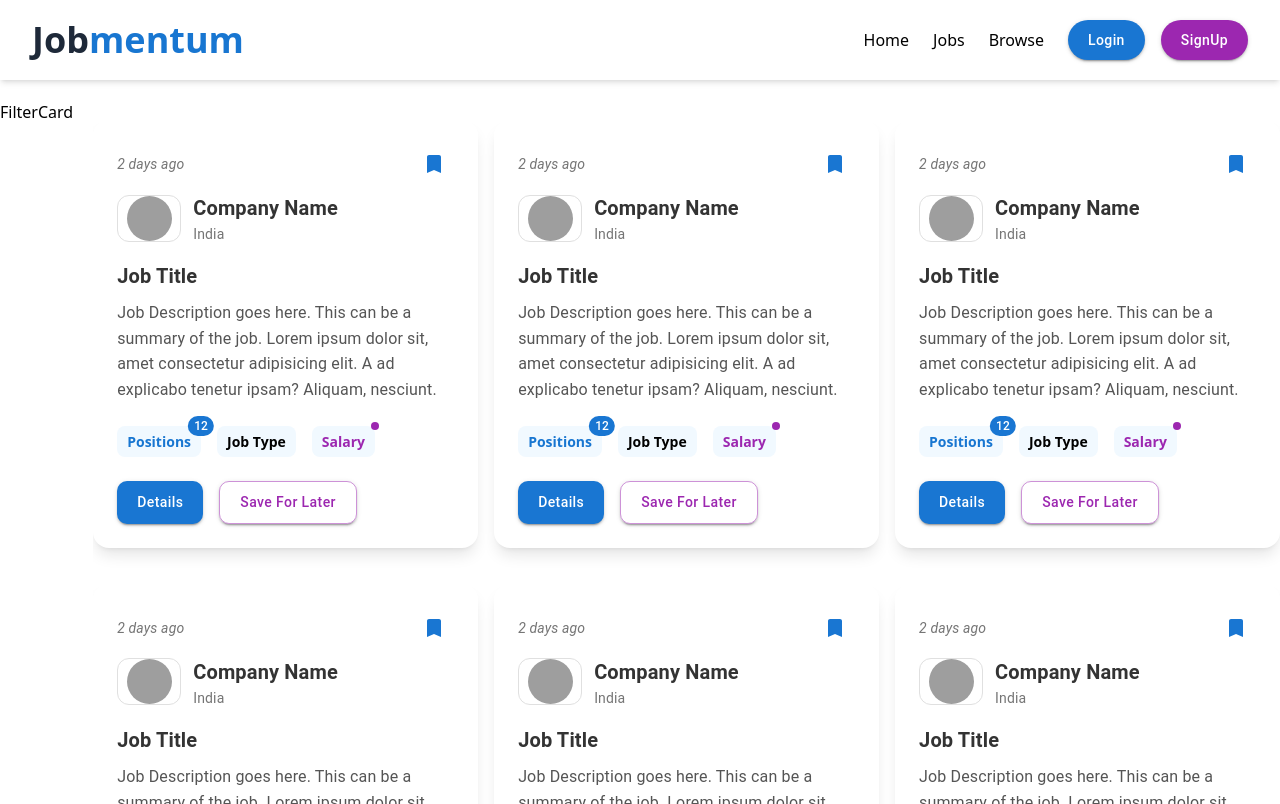
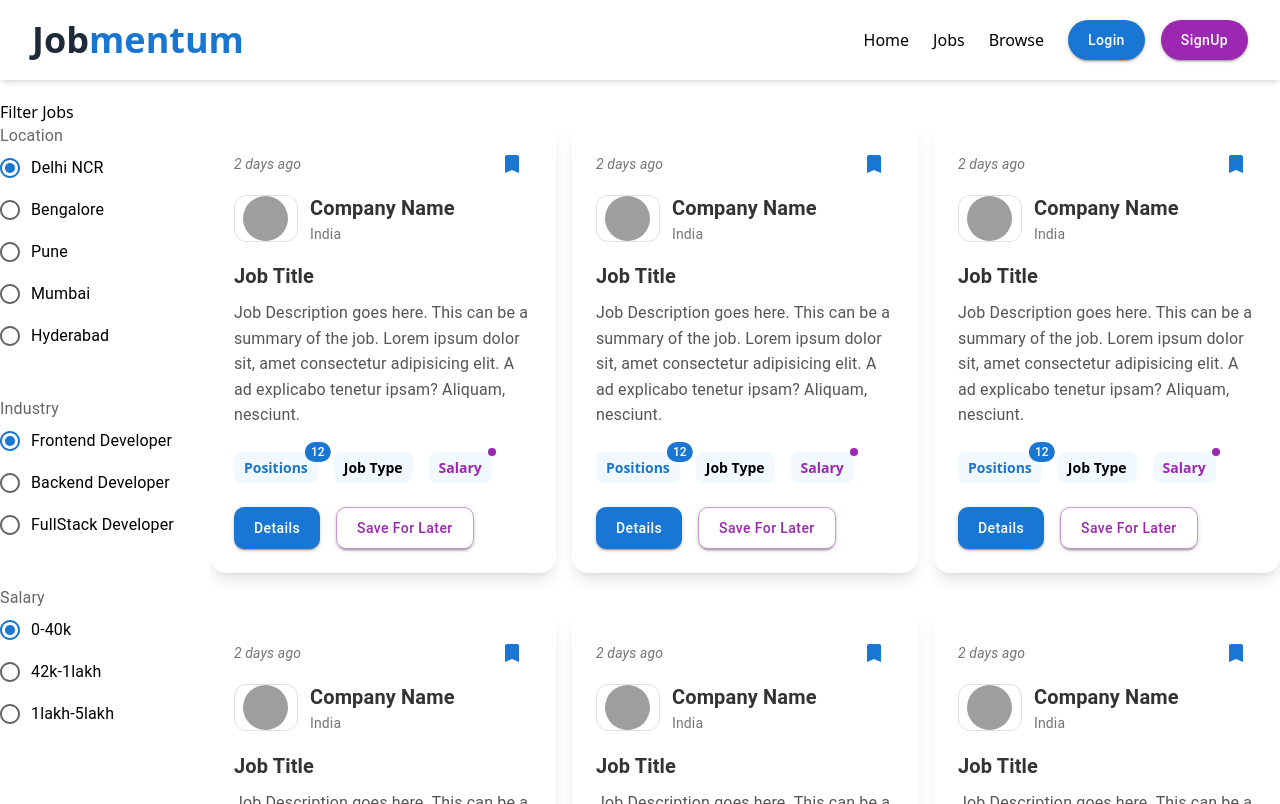
Before and after one commit to ArjunDivraniya/job_portal, a React (Vite) app in the folder frontend/: page /jobs in a window 1280 px wide. Built offline with nearby package versions, Linux system fonts and the light colour scheme; grey boxes are pictures that could not be loaded.

Commit message:
Added FilterCard component with Location, Industry, and Salary filters and added auto scroll effect for buttons using setInterval in the Carousel

```diff
--- a/frontend/src/components/CategoryCarousel.jsx
+++ b/frontend/src/components/CategoryCarousel.jsx
@@ -1,4 +1,4 @@
-import React, { useState, useRef } from "react";
+import React, { useState, useRef, useEffect } from "react";
 import { Button, IconButton, Box } from "@mui/material";
 import { ArrowBack, ArrowForward } from "@mui/icons-material";
 
@@ -39,6 +39,26 @@ const Carousel = () => {
   const getVisibleItems = () => {
     return category.slice(visibleStartIndex, visibleStartIndex + visibleCount);
   };
+
+  // Infinite scrolling effect by looping through categories
+  useEffect(() => {
+    const interval = setInterval(() => {
+      handleScroll("right"); // Scroll to the right every 3 seconds
+    }, 3000); // 3000ms = 3 seconds
+
+    return () => clearInterval(interval); // Clean up the interval on component unmount
+  }, [visibleStartIndex]);
+
+  // Infinite loop logic when we reach the end
+  const handleItemMovement = () => {
+    if (visibleStartIndex === category.length - visibleCount) {
+      setVisibleStartIndex(0);
+    }
+  };
+
+  useEffect(() => {
+    handleItemMovement();
+  }, [visibleStartIndex]);
 
   return (
     <Box
--- a/frontend/src/components/FilterCard.jsx
+++ b/frontend/src/components/FilterCard.jsx
@@ -1,11 +1,53 @@
-import React from 'react'
+import React from 'react';
+import Radio from '@mui/material/Radio';
+import RadioGroup from '@mui/material/RadioGroup';
+import FormControlLabel from '@mui/material/FormControlLabel';
+import FormControl from '@mui/material/FormControl';
+import FormLabel from '@mui/material/FormLabel';
+import { Box } from '@mui/material';  // Import Box component for layout
+
+const filterData = [
+  {
+    filterType: "Location",
+    arrya: ["Delhi NCR", "Bengalore", "Pune", "Mumbai", "Hyderabad"]
+  },
+  {
+    filterType: "Industry",
+    arrya: ["Frontend Developer", "Backend Developer", "FullStack Developer"]
+  },
+  {
+    filterType: "Salary",
+    arrya: ["0-40k", "42k-1lakh", "1lakh-5lakh"]
+  }
+];
 
 function FilterCard() {
   return (
     <div>
-      FilterCard
+      <h1>Filter Jobs</h1>
+      <Box sx={{ display: 'flex', flexDirection: 'column', gap: 3 }}>
+        {filterData.map((filter, index) => (
+          <FormControl key={index} sx={{ marginBottom: 2 }}>
+            <FormLabel id={`${filter.filterType}-label`}>{filter.filterType}</FormLabel>
+            <RadioGroup
+              aria-labelledby={`${filter.filterType}-label`}
+              defaultValue={filter.arrya[0]} // Default value based on the first option
+              name={`${filter.filterType}-group`}
+            >
+              {filter.arrya.map((item, i) => (
+                <FormControlLabel
+                  key={i}
+                  value={item}
+                  control={<Radio />}
+                  label={item}
+                />
+              ))}
+            </RadioGroup>
+          </FormControl>
+        ))}
+      </Box>
     </div>
-  )
+  );
 }
 
-export default FilterCard
+export default FilterCard;
```
